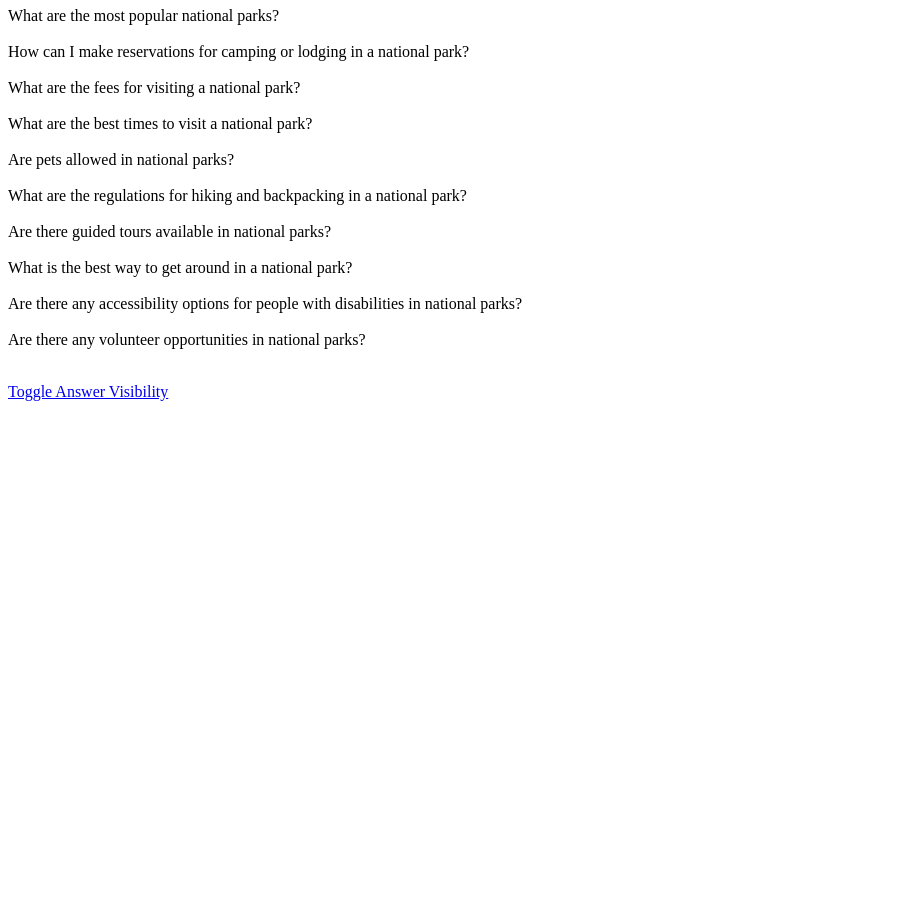
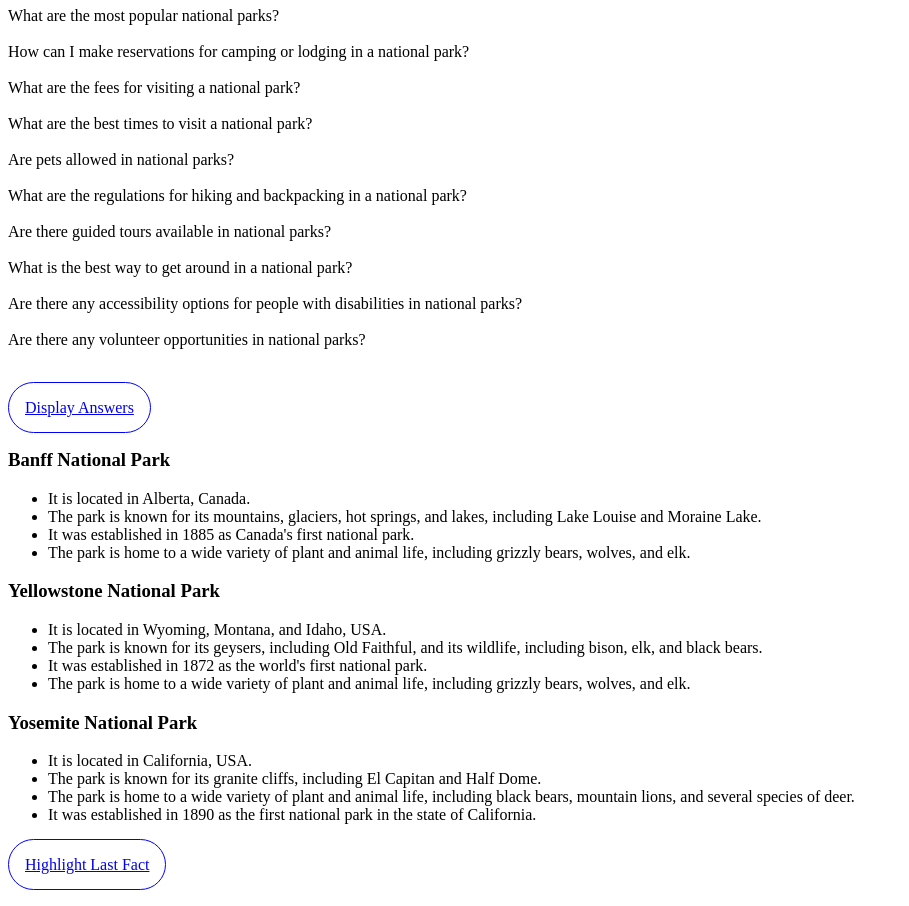
Before and after one commit to cpriestley/codeup-web-exercises, a website: page jquery_faq.html in a window 1280 px wide. Shown: the part 73-979 px from the top of the page, without its empty margins (0-909 px from the left). Before the commit the page ends 800 px from the top, so only its background shows below. Drawn offline with Linux system fonts and the light colour scheme.

Commit message:
jQuery Exercises - Traversing - Add 3 unordered lists under the FAQ that contain a national park name and 4 facts about the park. - Add button that makes the last list item in each ul have a yellow background. - Add h3 click event that change font-weight of the list items underneath it to bold. - Add li click event that changes the first list item font color of the parent ul to blue.

```diff
--- a/jquery_faq.html
+++ b/jquery_faq.html
@@ -6,14 +6,21 @@
         .invisible {
             visibility: hidden;
         }
-
         .highlight {
             background-color: yellow;
+        }
+        a {
+            border: blue thin solid;
+            border-radius: 30px;
+            padding: 1em;
+        }
+        .buttons {
+            margin: 2em 0;
         }
     </style>
 </head>
 <body>
-<h1>Attribute & CSS</h1>
+<h1>Attribute & CSS | Traversing</h1>
 <div>
     <dl>
         <dt>What are the most popular national parks?</dt>
@@ -52,8 +59,59 @@
         <dd>Lorem ipsum dolor sit amet, consectetur adipisicing elit. Adipisci eius ipsum molestias nam nihil quod?</dd>
     </dl>
 </div>
-<div><a id="toggle" href="#" type="button">Toggle Answer Visibility</a></div>
-
+<div class="buttons">
+    <a id="toggle-answer" href="#" type="button">Display Answers</a>
+</div>
+<div>
+    <h3>Banff National Park</h3>
+    <ul>
+        <li>
+            It is located in Alberta, Canada.
+        </li>
+        <li>
+            The park is known for its mountains, glaciers, hot springs, and lakes, including Lake Louise and Moraine Lake.
+        </li>
+        <li>
+            It was established in 1885 as Canada's first national park.
+        </li>
+        <li>
+            The park is home to a wide variety of plant and animal life, including grizzly bears, wolves, and elk.
+        </li>
+    </ul>
+    <h3>Yellowstone National Park</h3>
+    <ul>
+        <li>
+            It is located in Wyoming, Montana, and Idaho, USA.
+        </li>
+        <li>
+            The park is known for its geysers, including Old Faithful, and its wildlife, including bison, elk, and black bears.
+        </li>
+        <li>
+            It was established in 1872 as the world's first national park.
+        </li>
+        <li>
+            The park is home to a wide variety of plant and animal life, including grizzly bears, wolves, and elk.
+        </li>
+    </ul>
+    <h3>Yosemite National Park</h3>
+    <ul>
+        <li>
+            It is located in California, USA.
+        </li>
+        <li>
+            The park is known for its granite cliffs, including El Capitan and Half Dome.
+        </li>
+        <li>
+            The park is home to a wide variety of plant and animal life, including black bears, mountain lions, and several species of deer.
+        </li>
+        <li>
+            It was established in 1890 as the first national park in the state of California.
+        </li>
+    </ul>
+</div>
+<div class="buttons">
+    <a id="toggle-last-fact" href="#" type="button">Highlight Last Fact</a>
+</div>
 <script src="js/jquery-3.6.3.js"></script>
 <script>
     "use strict";
@@ -61,14 +119,37 @@
     $(document).ready(() => {
         $('dd').addClass('invisible');
 
-        $('#toggle').click(function (event) {
+        $('#toggle-answer').click(function (event) {
             event.preventDefault();
             $('dd').toggleClass('invisible');
+            $(this).text(
+                $(this).text() === 'Display Answers'
+                    ? 'Hide Answers'
+                    : 'Display Answers'
+            );
         });
 
         $('dt').click(function () {
             $(this).toggleClass('highlight');
         });
+
+        $('#toggle-last-fact').click(function (event) {
+            event.preventDefault();
+            $('ul li:last-child').toggleClass('highlight');
+            $(this).text(
+                $(this).text() === 'Highlight Last Fact'
+                    ? 'Unhighlight Last Fact'
+                    : 'Highlight Last Fact'
+            );
+        });
+
+        $('h3').click(function () {
+            $(this).next().children().css('font-weight', 'bold');
+        });
+
+        $('li').click(function () {
+            $(this).parent().children().first().css('color', 'blue');
+        });
     });
 </script>
 </body>
```
